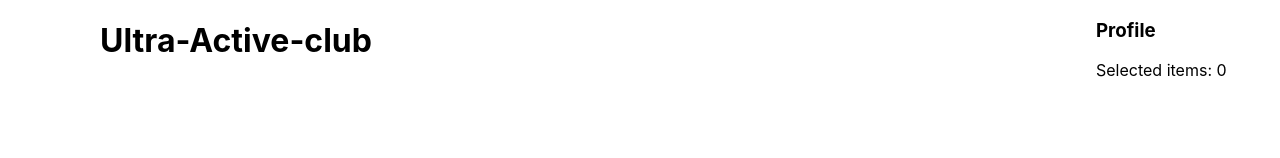
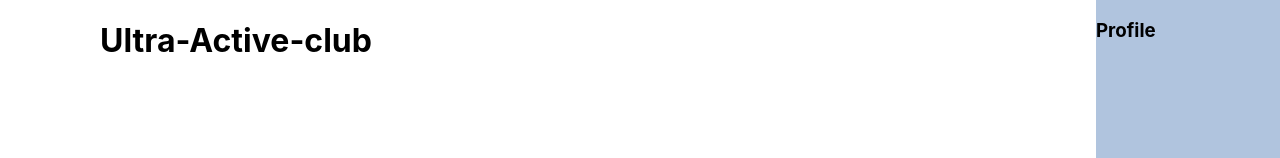
Before and after one commit to MahfuzJihad/ultra-active-club, a React (Create React App) app: page / in a window 1280 px wide. Shown: the top 158 px of the page. Built offline with nearby package versions, Linux system fonts and the light colour scheme.

Commit message:
added second commit

```diff
--- /dev/null
+++ b/src/components/Profile/Profile.js
@@ -0,0 +1,12 @@
+import React from 'react';
+
+const Profile = () => {
+    return (
+        <div>
+            <h3>Profile</h3>
+            {/* <p>Selected items: {cart.length}</p> */}
+        </div>
+    );
+};
+
+export default Profile;
--- a/src/components/activities/Activity.css
+++ b/src/components/activities/Activity.css
@@ -14,4 +14,8 @@
     margin-left: 100px;
 }
 
+.information-container {
+    background-color: lightsteelblue;
+}
+
 @media screen and(max-width:1100px) {}
--- a/src/components/activities/Activity.js
+++ b/src/components/activities/Activity.js
@@ -1,5 +1,6 @@
 import React, { useEffect, useState } from 'react';
 import Product from '../Product/Product';
+import Profile from '../Profile/Profile';
 import './Activity.css';
 const Activity = () => {
     const [products, setProducts] = useState([]);
@@ -20,7 +21,7 @@ const Activity = () => {
     return (
         <div className='club-container'>
 
-            <div>
+            <div className='left-cart'>
                 <h1 className='site-name'>Ultra-Active-club</h1>
                 <div className="activity-container">
 
@@ -35,8 +36,7 @@ const Activity = () => {
                 </div>
             </div>
             <div className="information-container">
-                <h3>Profile</h3>
-                <p>Selected items: {cart.length}</p>
+                <Profile></Profile>
             </div>
         </div>
     );
```
Also changed, not shown: src/components/Profile/Profile.css (added).
